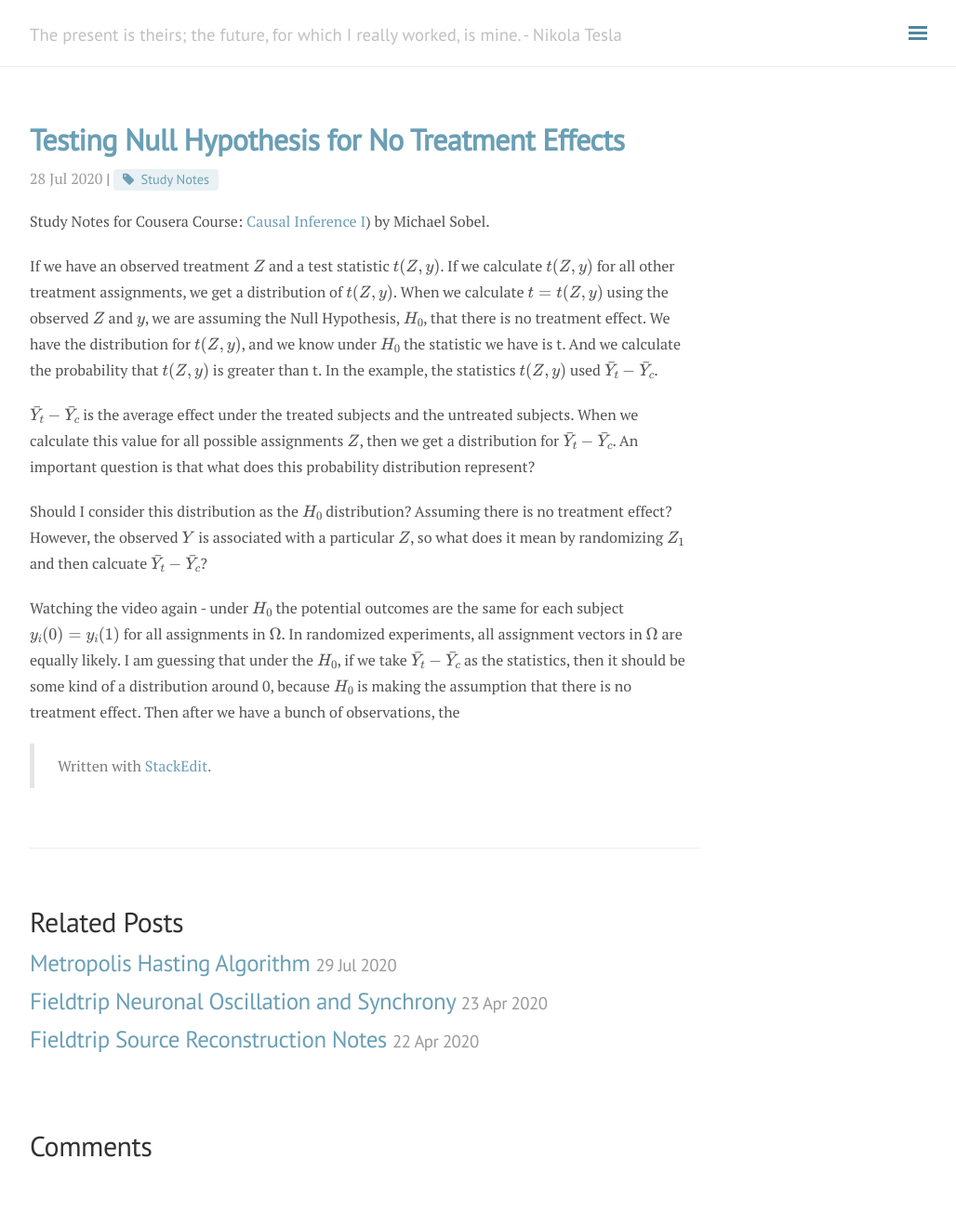
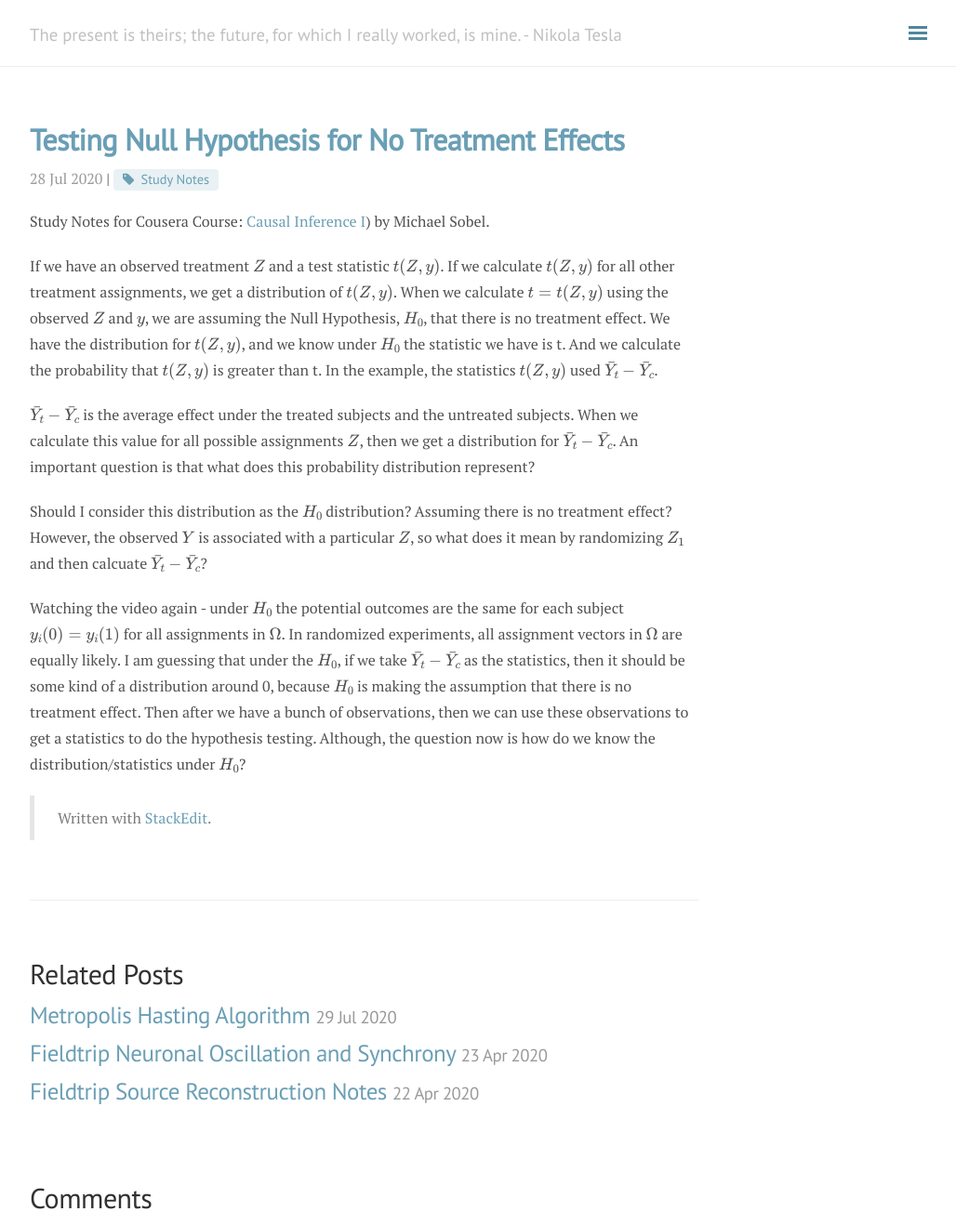
Before and after one commit to andylikescodes/andylikescodes.github.io, a Jekyll site: the page built from _posts/2020-07-28-Testing-Null-Hypothesis-For-Treatment-Effects.md, in a window 1280 px wide and 1318 px high. Shown: the whole window at 93% size, without its empty margins (248-1276 px from the left). Built offline with Jekyll 4.4.1, drawn with Linux system fonts in a browser that asks for light colours; nearby versions of some CDN libraries; formulas are drawn with MathJax 3; comment, search, counter and statistics services are not loaded; part of the change alters nothing that is shown.

Commit message:
_posts/2020-07-28-Testing-Null-Hypothesis-For-Treatment-Effects.md updated from https://stackedit.io/

```diff
--- a/_posts/2020-07-28-Testing-Null-Hypothesis-For-Treatment-Effects.md
+++ b/_posts/2020-07-28-Testing-Null-Hypothesis-For-Treatment-Effects.md
@@ -13,7 +13,7 @@ $\bar{Y}_t - \bar{Y}_c$ is the average effect under the treated subjects and the
 
 Should I consider this distribution as the $H_0$ distribution? Assuming there is no treatment effect? However, the observed $Y$ is associated with a particular $Z$, so what does it mean by randomizing $Z_1$ and then calcuate $\bar{Y}_t - \bar{Y}_c$?
 
-Watching the video again - under $H_0$ the potential outcomes are the same for each subject $y_i(0) = y_i(1)$ for all assignments in $\Omega$. In randomized experiments, all assignment vectors in $\Omega$ are equally likely. I am guessing that under the $H_0$, if we take $\bar{Y}_t - \bar{Y}_c$ as the statistics, then it should be some kind of a distribution around 0, because $H_0$ is making the assumption that there is no treatment effect. Then after we have a bunch of observations, the
+Watching the video again - under $H_0$ the potential outcomes are the same for each subject $y_i(0) = y_i(1)$ for all assignments in $\Omega$. In randomized experiments, all assignment vectors in $\Omega$ are equally likely. I am guessing that under the $H_0$, if we take $\bar{Y}_t - \bar{Y}_c$ as the statistics, then it should be some kind of a distribution around 0, because $H_0$ is making the assumption that there is no treatment effect. Then after we have a bunch of observations, then we can use these observations to get a statistics to do the hypothesis testing. Although, the question now is how do we know the distribution/statistics under $H_0$?
 
 
 
@@ -23,6 +23,6 @@ Watching the video again - under $H_0$ the potential outcomes are the same for e
 
 > Written with [StackEdit](https://stackedit.io/).
 <!--stackedit_data:
-eyJoaXN0b3J5IjpbNTUwNDQ0MTMzLDU2NjIwNjYzOCwtMTk1Mz
-QxMzg2NCwyMDA3NDU1MzI1LC0yMDY5NzA4NTQ1XX0=
+eyJoaXN0b3J5IjpbLTkzOTQ1NTUxNiw1NjYyMDY2MzgsLTE5NT
+M0MTM4NjQsMjAwNzQ1NTMyNSwtMjA2OTcwODU0NV19
 -->
```
